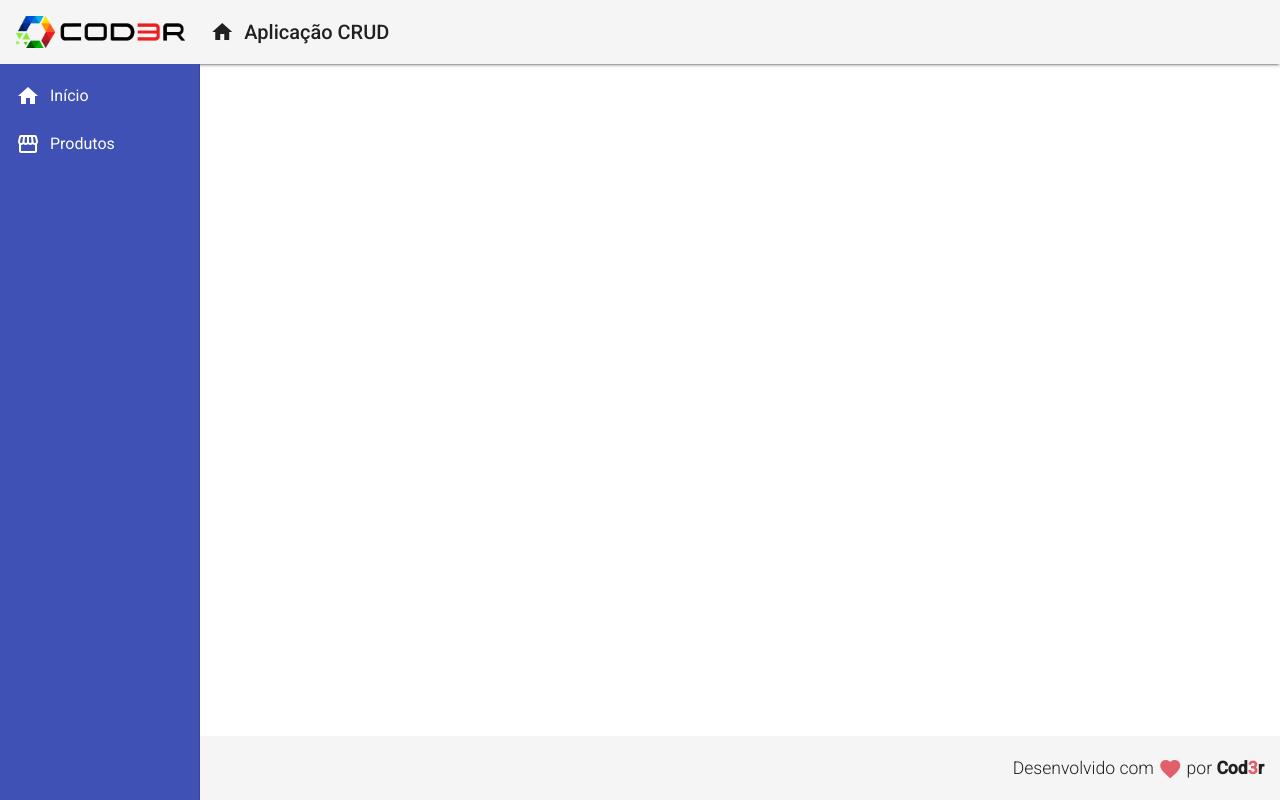
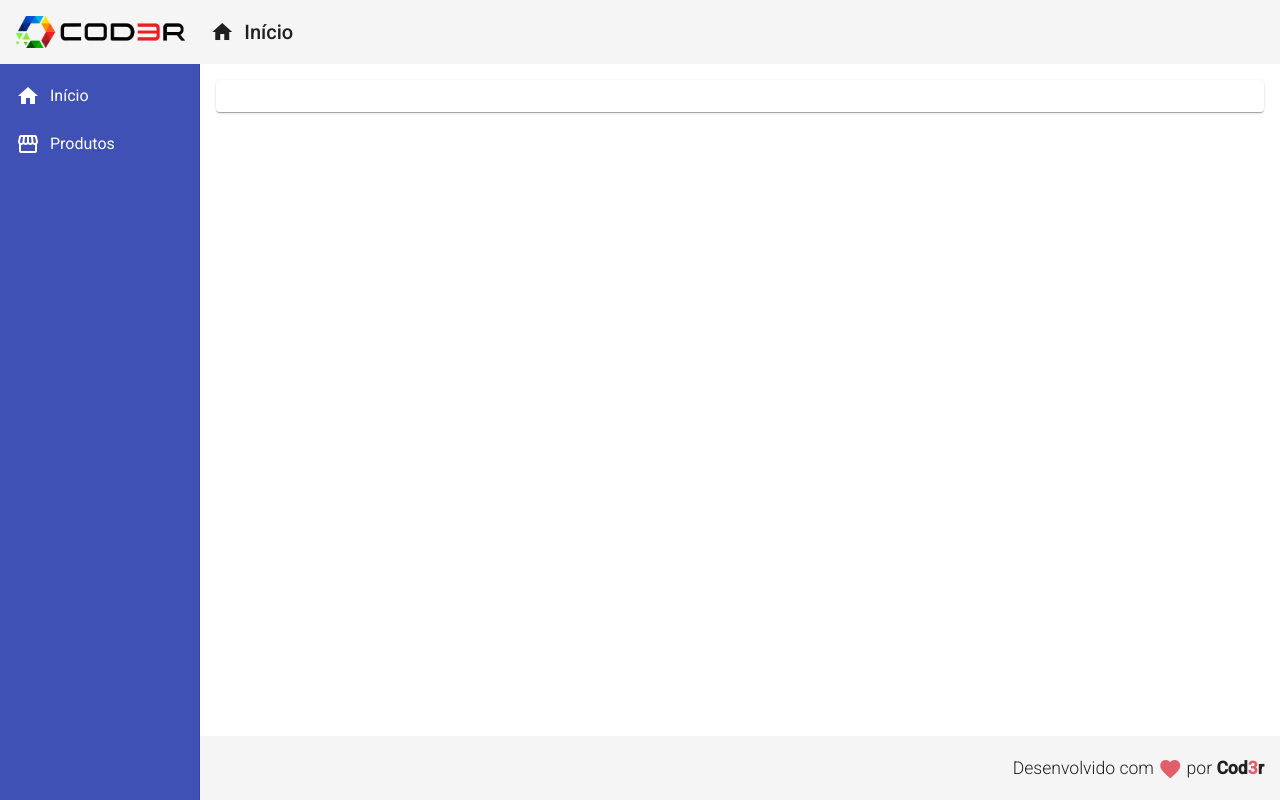
Before and after one commit to danielsava/curso-cod3r-angular9, an Angular app in the folder frontend/: page / in a window 1280 px wide. Built offline with nearby package versions, Linux system fonts and the light colour scheme.

Commit message:
Componente Home e Navegação

```diff
--- a/frontend/src/app/app.module.ts
+++ b/frontend/src/app/app.module.ts
@@ -19,15 +19,15 @@
 import { HeaderComponent } from './components/template/header/header.component';
 import { FooterComponent } from './components/template/footer/footer.component';
 import { NavComponent } from './components/template/nav/nav.component';
-
-
+import { HomeComponent } from './views/home/home.component';
 
 @NgModule({
   declarations: [
     AppComponent,
     HeaderComponent,
     FooterComponent,
-    NavComponent
+    NavComponent,
+    HomeComponent
   ],
   imports: [
     BrowserModule,
--- a/frontend/src/app/components/template/header/header.component.html
+++ b/frontend/src/app/components/template/header/header.component.html
@@ -9,7 +9,7 @@
             <i class="material-icons">
                 home
             </i>
-            Aplicação CRUD
+            Início
         </a>
     </span>
 </mat-toolbar>
--- a/frontend/src/app/components/template/nav/nav.component.css
+++ b/frontend/src/app/components/template/nav/nav.component.css
@@ -10,3 +10,9 @@
 .sidenav i {
     padding-right: 10px;
 }
+
+.content {
+    padding: 16px;
+    background-color: #FFF;
+
+}
--- a/frontend/src/app/components/template/nav/nav.component.html
+++ b/frontend/src/app/components/template/nav/nav.component.html
@@ -15,4 +15,7 @@
             </a>
         </mat-nav-list>
     </mat-sidenav>
+    <mat-sidenav-content class="content">
+        <app-home></app-home>
+    </mat-sidenav-content>
 </mat-sidenav-container>
--- /dev/null
+++ b/frontend/src/app/views/home/home.component.html
@@ -0,0 +1,3 @@
+<mat-card>
+    <mat-card-title></mat-card-title>
+</mat-card>
--- /dev/null
+++ b/frontend/src/app/views/home/home.component.ts
@@ -0,0 +1,15 @@
+import { Component, OnInit } from '@angular/core';
+
+@Component({
+  selector: 'app-home',
+  templateUrl: './home.component.html',
+  styleUrls: ['./home.component.css']
+})
+export class HomeComponent implements OnInit {
+
+  constructor() { }
+
+  ngOnInit(): void {
+  }
+
+}
```
Also changed, not shown: frontend/src/app/views/home/home.component.css (added), 1 other file (tests, documents, lock files or other folders).
